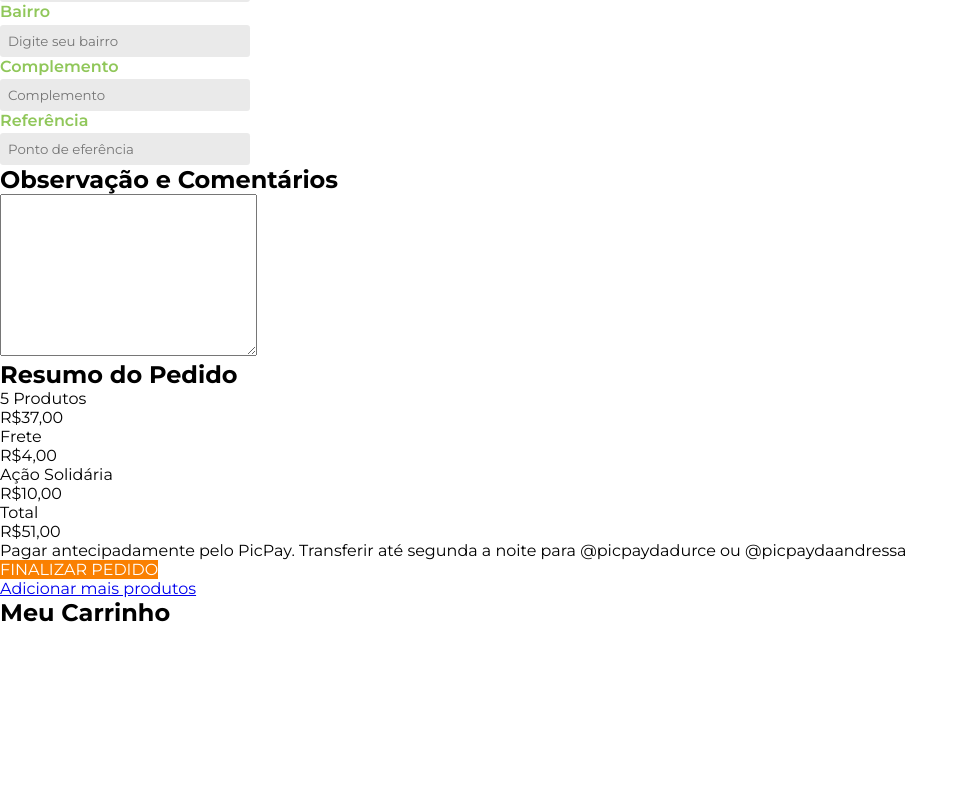
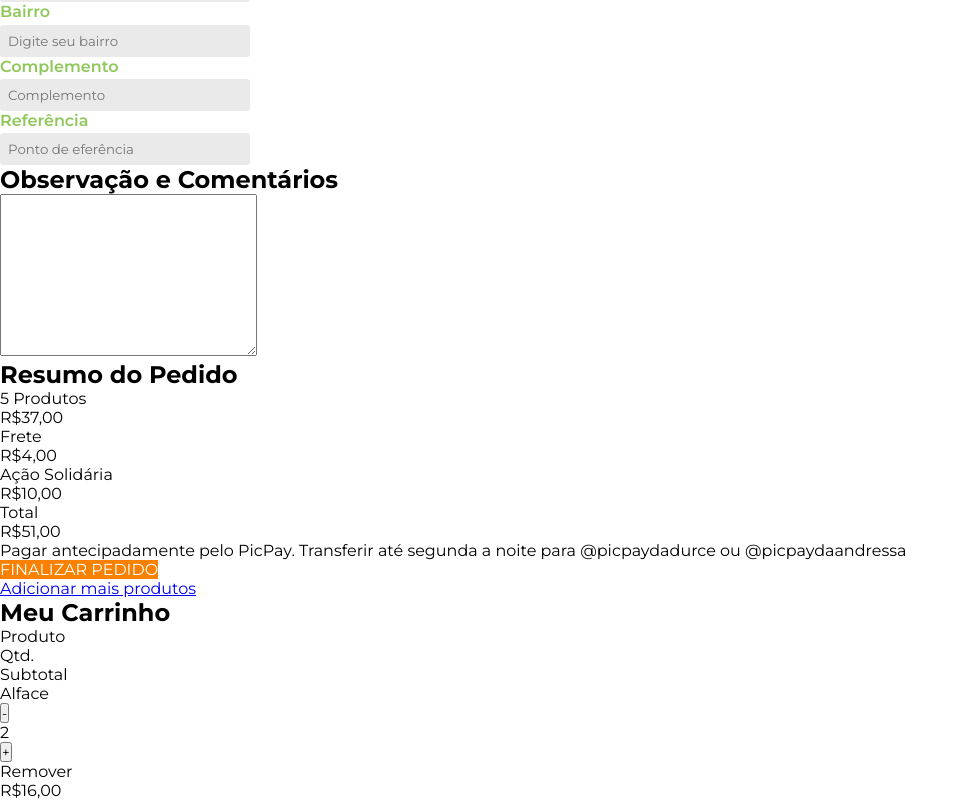
Before and after one commit to Prezotti/astral-frontend, a Next.js app: page /carrinho in a window 1280 px wide. Shown: the part 511-1311 px from the top of the page, without its empty margins (0-968 px from the left). Before the commit the page ends 1138 px from the top, so only its background shows below. Built offline with nearby package versions, Linux system fonts and the light colour scheme; no server answers.

Commit message:
TR-046 Incremento
Foi feito o html do quadro "Meu carrinho".

```diff
--- a/src/pages/carrinho.tsx
+++ b/src/pages/carrinho.tsx
@@ -158,7 +158,28 @@ export default function Carrinho() {
           <h2 className={styles.titulo}>Meu Carrinho</h2>
           <div className={styles.detalheTitulo}></div>
         </div>
-        <section className={styles.card}></section>
+        <section className={styles.card}>
+          <div className={styles.titulos}>
+            <p>Produto</p>
+            <p>Qtd.</p>
+            <p>Subtotal</p>
+          </div>
+          <div className={styles.linhaDivisaoCarrinho}></div>
+          <section className={styles.produtosCarrinho}>
+            <div className={styles.linhaProduto}>
+              <p>Alface</p>
+              <div className={styles.qtdProduto}>
+                <div className={styles.botaoAddItem}>
+                  <button onClick={() => {}}>-</button>
+                  <p>2</p>
+                  <button onClick={() => {}}>+</button>
+                </div>
+                <p className={styles.removerItem}>Remover</p>
+              </div>
+              <p>R$16,00</p>
+            </div>
+          </section>
+        </section>
       </section>
     </>
   );
```
